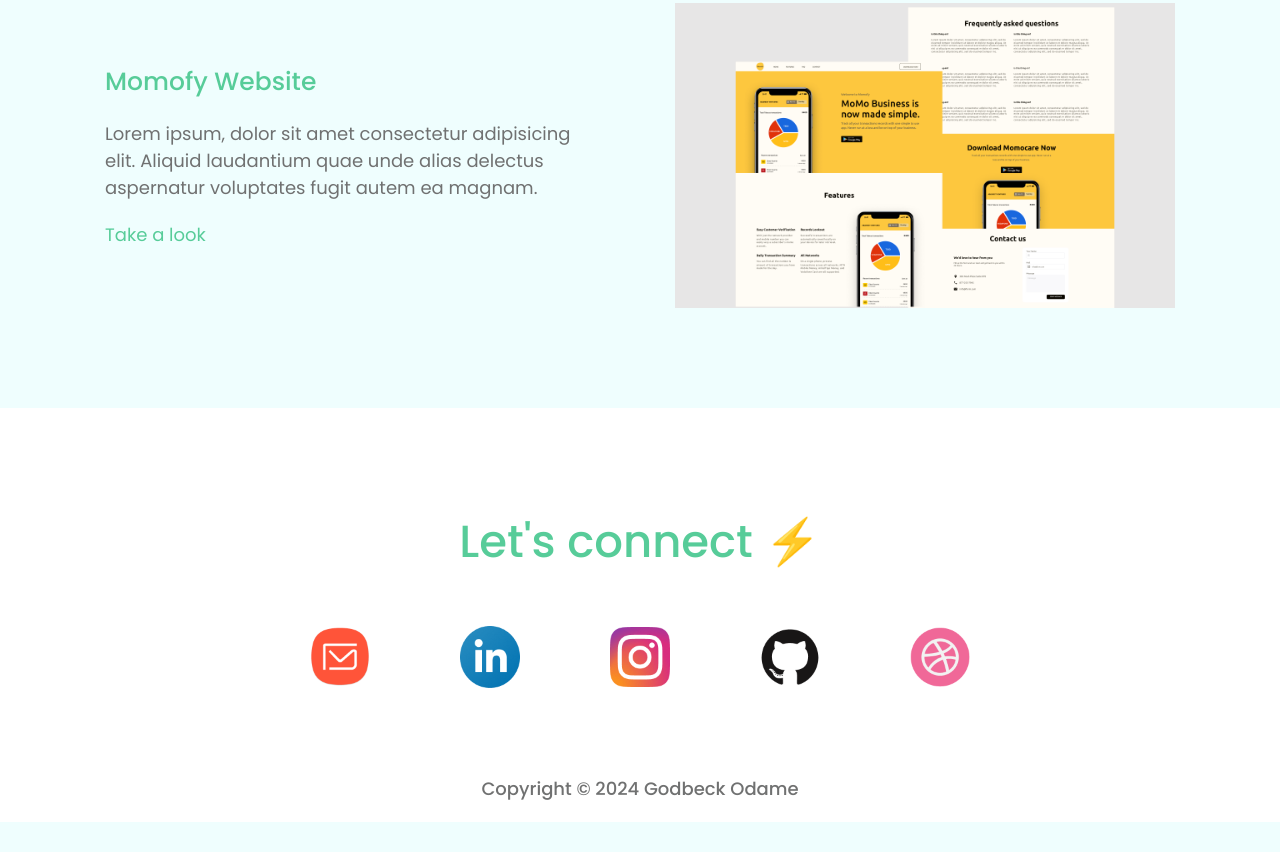
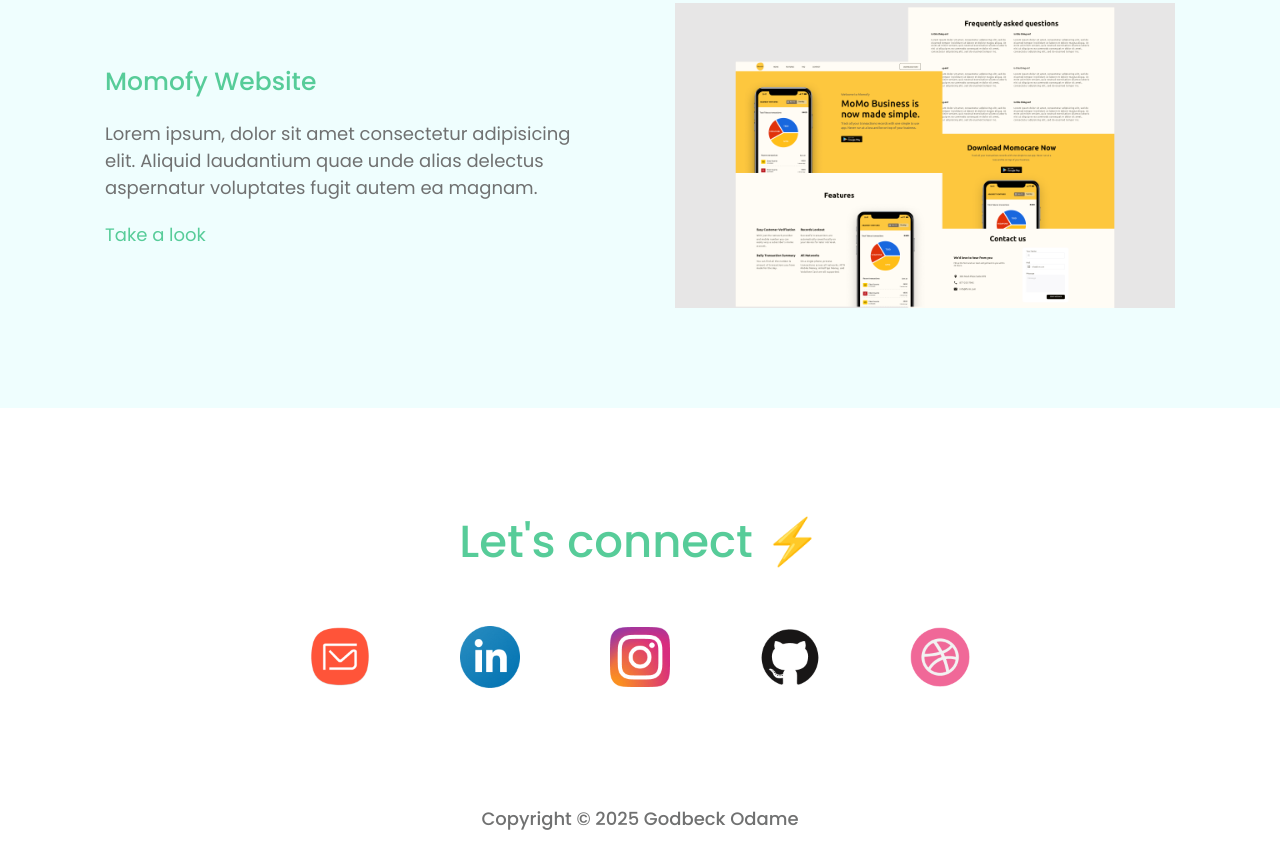
Before and after one commit to Godbeck/portfolio-website, a plain HTML site: page index.html in a window 1280 px wide. Shown: the part 2379-3231 px from the top of the page. Before the commit the page ends 3201 px from the top, so only its background shows below. Drawn offline with Linux system fonts and the light colour scheme.

Commit message:
Update index.html

```diff
--- a/index.html
+++ b/index.html
@@ -163,7 +163,7 @@
             <a href="https://github.com/godbeck"><img src="images/Github.png" alt="Github" /></a>
             <a href="https://dribbble.com/Godbeck"><img src="images/Dribble.png" alt="Dribble" /></a>
           </div>
-          <p>Copyright &copy; 2024 Godbeck Odame</p>
+          <p>Copyright &copy; <span id="year"></span> Godbeck Odame</p>
         </footer>
       </div>
     </section>
```
